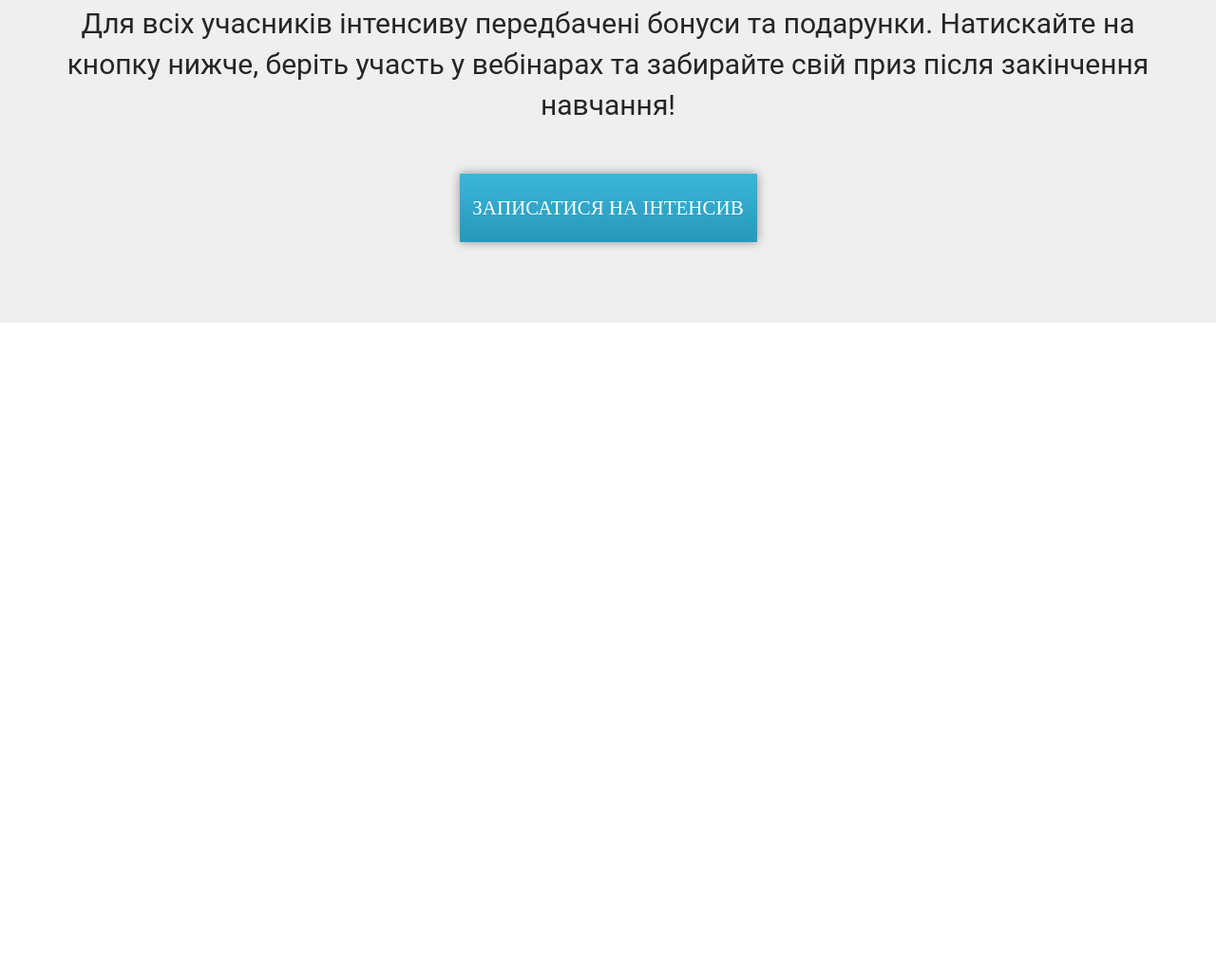
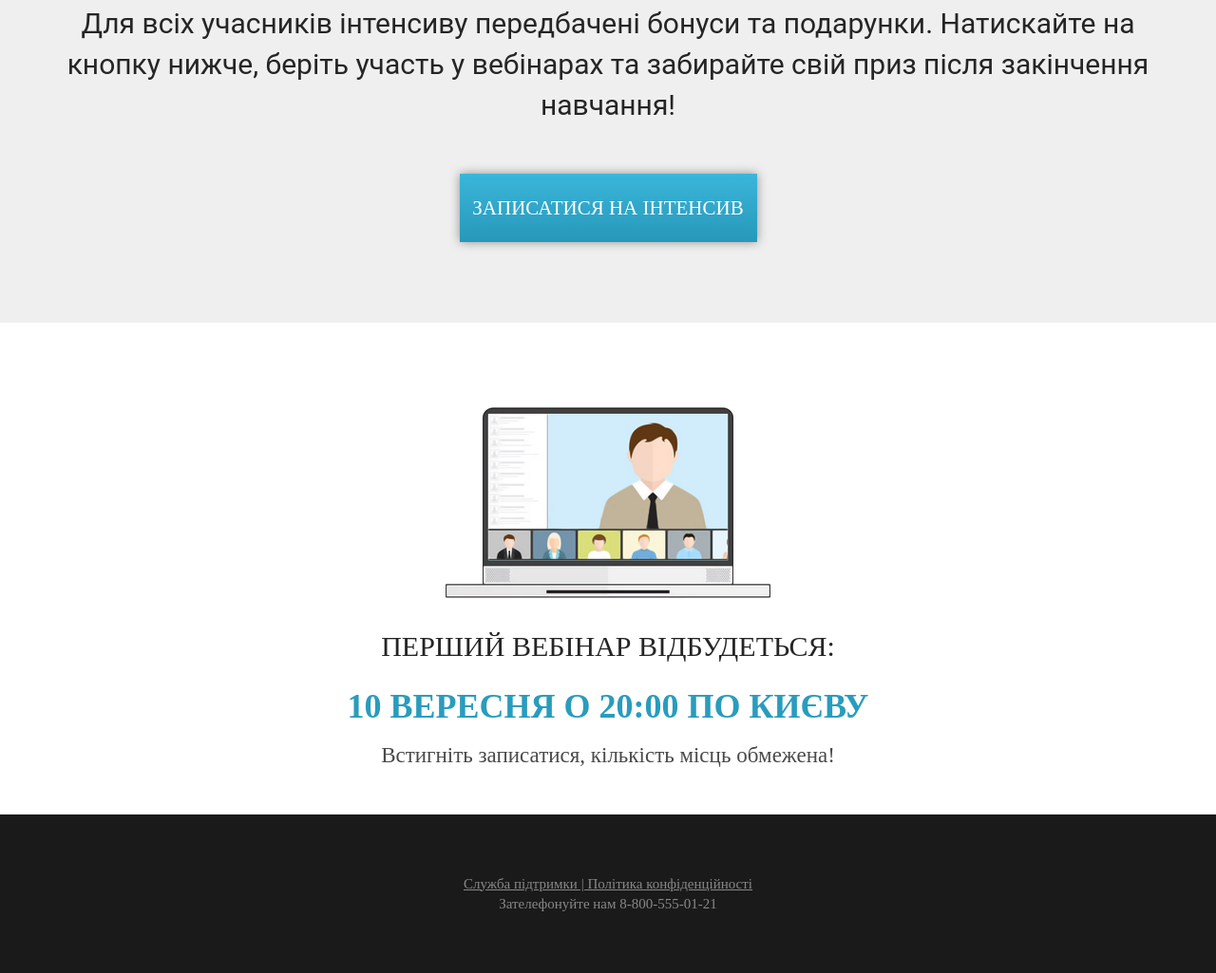
Before and after one commit to StepanKniazevich/WordPress_landing, a plain HTML site: page index.html in a window 1280 px wide. Shown: the part 2728-3753 px from the top of the page at 95% size. Before the commit the page ends 3068 px from the top, so only its background shows below. Drawn offline with Linux system fonts and the light colour scheme.

Commit message:
add fotter

```diff
--- a/css/reset-style.css
+++ b/css/reset-style.css
@@ -31,6 +31,7 @@ button{cursor: pointer;}
 button::-moz-focus-inner {padding:0;border:0;}
 a, a:visited{text-decoration: none;}
 a:hover{text-decoration: none;}
+a {text-decoration:none;}
 ul li{list-style: none;}
 img{vertical-align: top;}
 
--- a/css/style.css
+++ b/css/style.css
@@ -234,6 +234,7 @@
     border-radius: 100%;
 }
 
+/* --------------bonus style -------------*/
 .bonus {
     padding: 85px 0px 85px 0px;
     min-height: 631px;
@@ -242,10 +243,7 @@
 .bonus_content{
     display: flex;
     flex-direction: column;
-    justify-content:center;
     align-items:center;
-}
-.bonus_img {
 }
 .bonus_desc {
     text-align: center;
@@ -257,3 +255,63 @@
     line-height: 43px;
     color: #252525;
 }
+
+/* --------------first style -------------*/
+.first {
+    min-height: 514px;
+    padding: 89px 0px 52px 0px;
+}
+.first_content {
+    display: flex;
+    flex-direction: column;
+    align-items:center;
+}
+
+.first_start {
+    margin-top: 36px;
+    font-style: normal;
+    font-weight: 400;
+    font-size: 30px;
+    line-height: 30px;
+    text-align: center;
+    text-transform: uppercase;
+    color: #252525;
+}
+.first_data {
+    margin-top: 30px;
+    font-style: normal;
+    font-weight: 900;
+    font-size: 36px;
+    line-height: 36px;
+    text-align: center;
+    text-transform: uppercase;
+    color: #299CBD;
+}
+.first_desc {
+    margin-top: 24px;
+    font-style: normal;
+    font-weight: 400;
+    font-size: 23px;
+    line-height: 20px;
+    text-align: center;
+    color: #4A4A4A;
+}
+/* --------------footer style-------------*/
+
+footer{
+    display: flex;
+    justify-content:center;
+    align-items:center;
+    min-height: 167px;
+    font-style: normal;
+    font-weight: 300;
+    font-size: 15px;
+    line-height: 21px;
+    text-align: center;
+    color: #888888;
+    background-color:#1A1A1A;
+}
+.support :first-child{
+    text-decoration-line: underline;
+    color: #888888;
+}
--- a/index.html
+++ b/index.html
@@ -138,6 +138,22 @@
                 </div>
             </div>
         </section>
+        <section class="first">
+            <div class="container">
+                <div class="first_content">
+                    <img src="img/icons/first.png" alt="first_img">
+                    <div class="first_start">Перший вебінар відбудеться:</div>
+                    <div class="first_data">10 вересня о 20:00 по Києву</div>
+                    <div class="first_desc">Встигніть записатися, кількість місць обмежена!</div>
+                </div>
+            </div>
+        </section>
+        <footer>
+            <div class="support">
+                <a href="#">Служба підтримки | Політика конфіденційності</a>
+                <p>Зателефонуйте нам 8-800-555-01-21</p>
+            </div>
+        </footer>
     </div>
 
 
```
